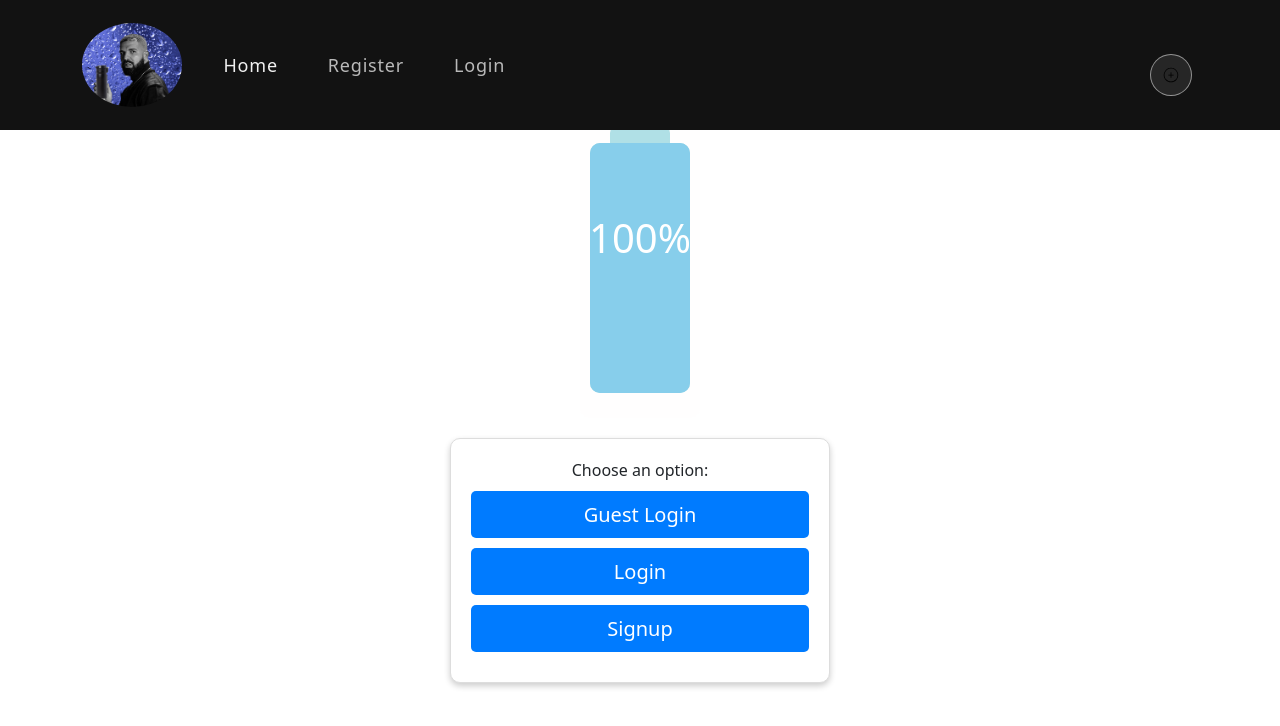
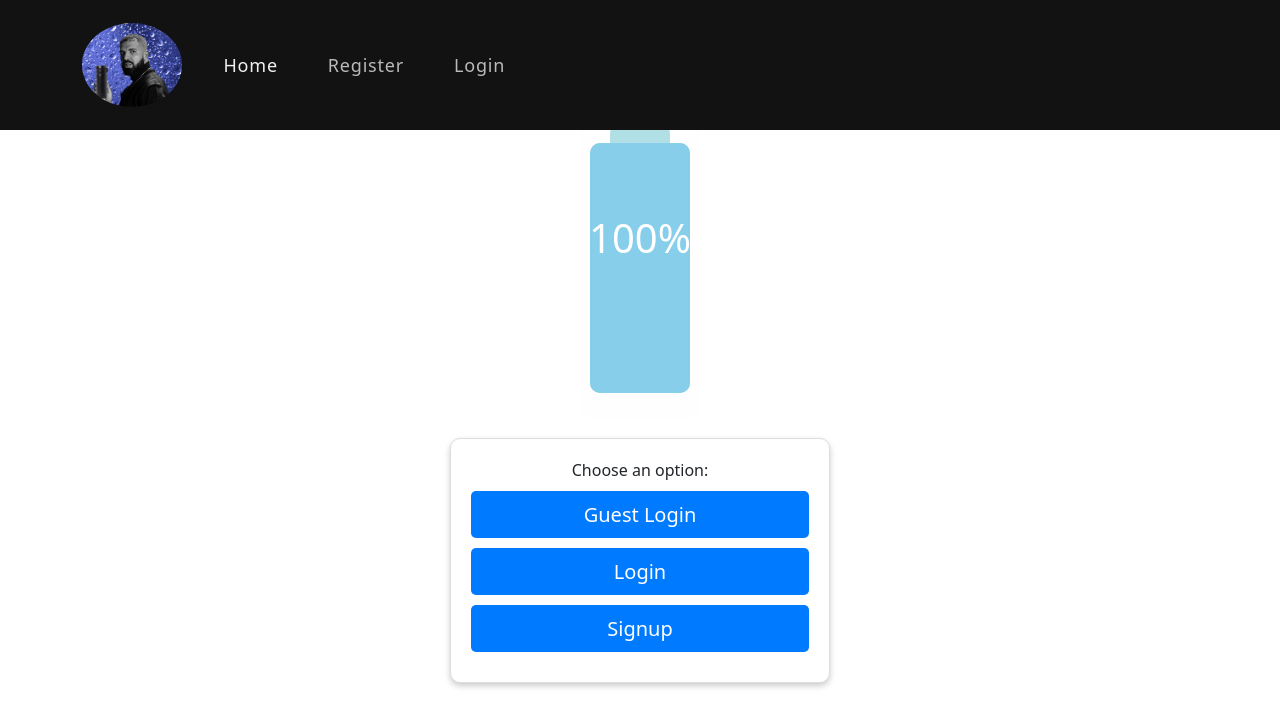
Before and after one commit to xJuanPablo/Untitled2, a React (Create React App) app in the folder client-side/: page / in a window 1280 px wide. Shown: the top 726 px of the page. Built offline with nearby package versions, Linux system fonts and the light colour scheme.

Commit message:
made another route

```diff
--- a/client-side/src/components/navbar.js
+++ b/client-side/src/components/navbar.js
@@ -45,6 +45,11 @@ export const NavBar = () =>{
               {Auth.loggedIn() ? (<>
                 <Nav.Link href="#"className={activeLink === 'projects' ? 'active navbar-link' : 'navbar-link'} onClick={()=> onUpdateActiveLink('save new location')}>Save new location</Nav.Link>
                 <Nav.Link href="#"className={activeLink === 'projects' ? 'active navbar-link' : 'navbar-link'} onClick={()=> Auth.logout()}>Log Out</Nav.Link>
+                <span className="navbar-text">
+            <div className="social-icon">
+                    <a href="/cam"  target="_blank" rel="noopener noreferrer"><img src={snappic} alt=""/></a>
+                </div>
+            </span>
               </>
               ): (
                 <>
@@ -54,11 +59,7 @@ export const NavBar = () =>{
               )}
 
             </Nav>
-            <span className="navbar-text">
-            <div className="social-icon">
-                    <a href="/cam"  target="_blank" rel="noopener noreferrer"><img src={snappic} alt=""/></a>
-                </div>
-            </span>
+
           </Navbar.Collapse>
         </Container>
       </Navbar>
```
